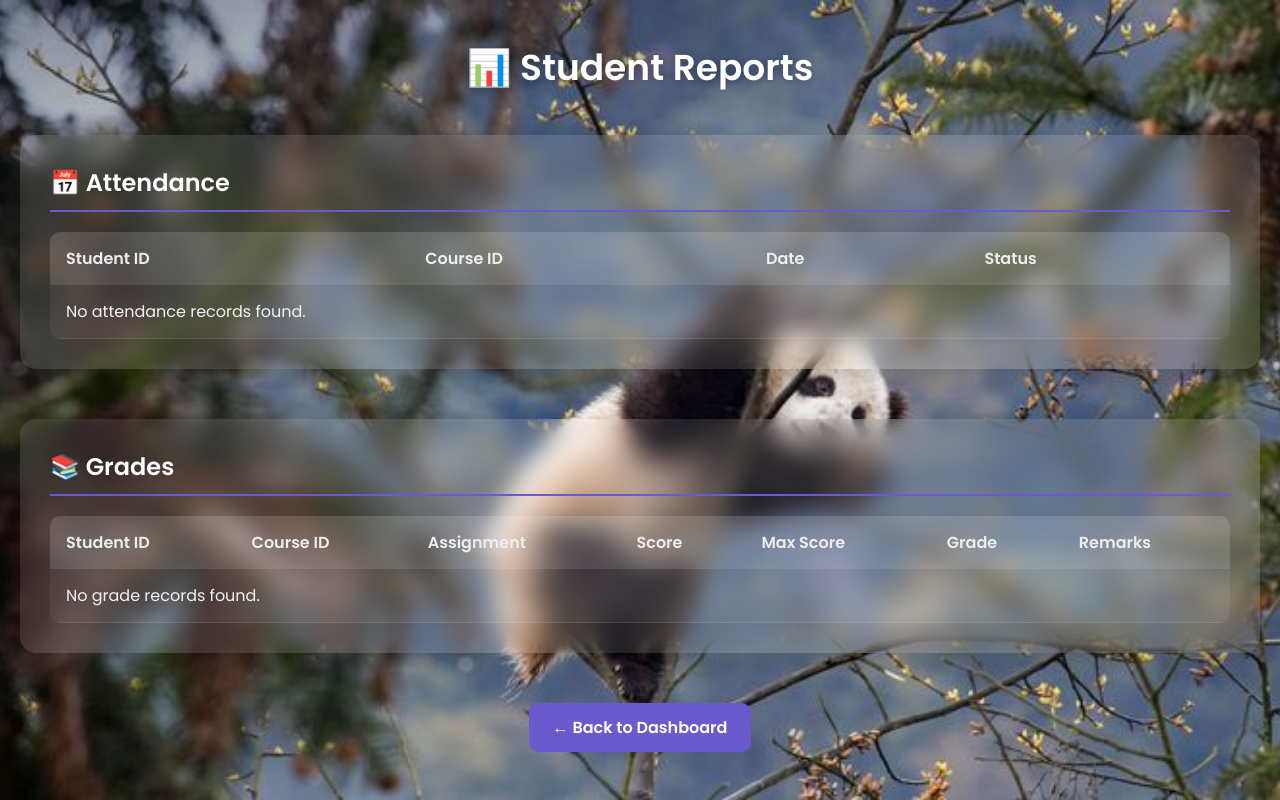
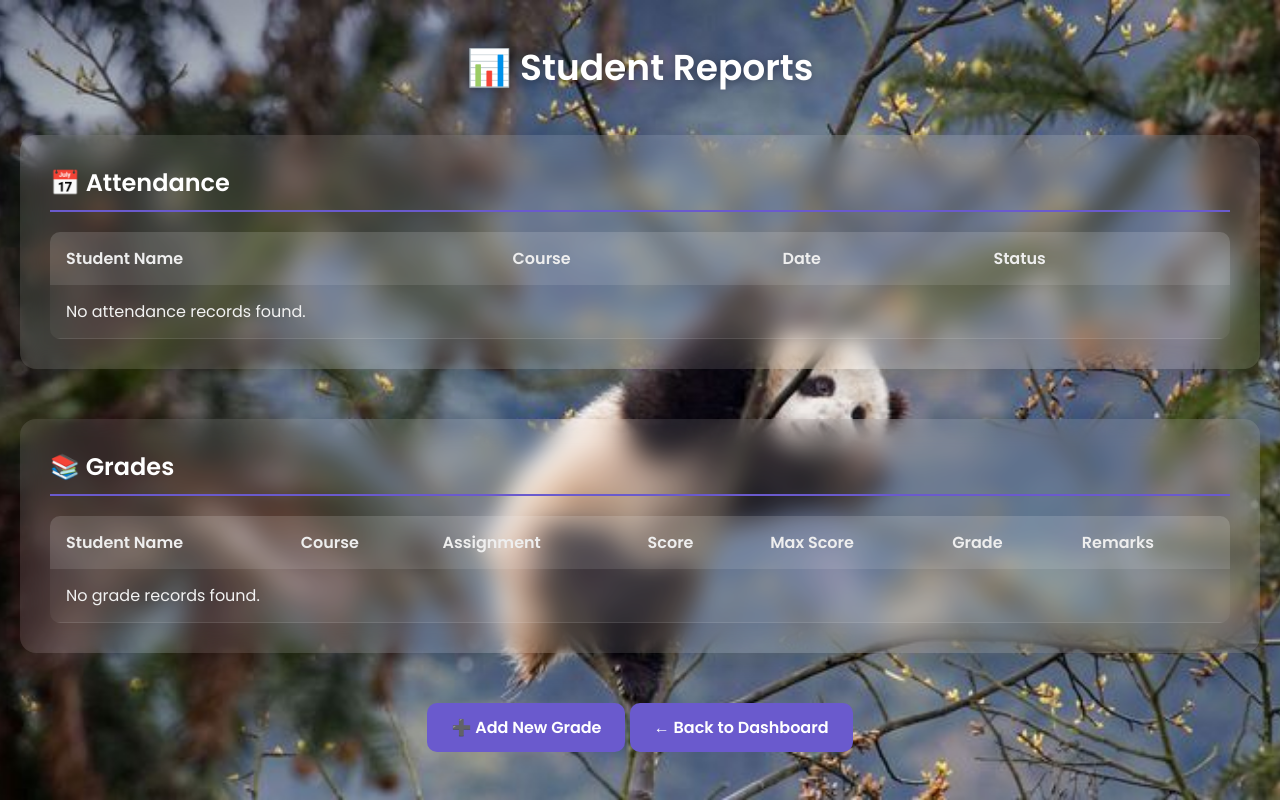
Before and after one commit to DivyaaOfficial/panda-wise, a PHP site: page /reports.php in a window 1280 px wide. Run offline with PHP 8.4, Linux system fonts and the light colour scheme; a user stored in the database is signed in; data comes from the database, SQL or seed files in the repository; data that the repository does not hold is empty.

Commit message:
Update reports.php

```diff
--- a/studentsite/reports.php
+++ b/studentsite/reports.php
@@ -136,15 +136,19 @@ include 'db.php';
     <table>
       <thead>
         <tr>
-          <th>Student ID</th>
-          <th>Course ID</th>
+          <th>Student Name</th>
+          <th>Course</th>
           <th>Date</th>
           <th>Status</th>
         </tr>
       </thead>
       <tbody>
         <?php
-        $attendance_sql = "SELECT * FROM attendance ORDER BY date DESC LIMIT 20";
+        $attendance_sql = "SELECT a.*, s.name AS student_name, c.name AS course_name
+                           FROM attendance a
+                           JOIN students s ON a.student_id = s.id
+                           JOIN courses c ON a.course_id = c.id
+                           ORDER BY a.date DESC LIMIT 20";
         $attendance_result = $conn->query($attendance_sql);
 
         if ($attendance_result && $attendance_result->num_rows > 0):
@@ -152,8 +156,8 @@ include 'db.php';
             $statusClass = strtolower($row['status']);
             ?>
             <tr>
-              <td><?php echo htmlspecialchars($row['student_id']); ?></td>
-              <td><?php echo htmlspecialchars($row['course_id']); ?></td>
+              <td><?php echo htmlspecialchars($row['student_name']); ?></td>
+              <td><?php echo htmlspecialchars($row['course_name']); ?></td>
               <td><?php echo htmlspecialchars($row['date']); ?></td>
               <td><span class="status <?php echo $statusClass; ?>"><?php echo htmlspecialchars($row['status']); ?></span></td>
             </tr>
@@ -172,8 +176,8 @@ include 'db.php';
     <table>
       <thead>
         <tr>
-          <th>Student ID</th>
-          <th>Course ID</th>
+          <th>Student Name</th>
+          <th>Course</th>
           <th>Assignment</th>
           <th>Score</th>
           <th>Max Score</th>
@@ -183,14 +187,18 @@ include 'db.php';
       </thead>
       <tbody>
         <?php
-        $grades_sql = "SELECT * FROM grades ORDER BY student_id LIMIT 20";
+        $grades_sql = "SELECT g.*, s.name AS student_name, c.name AS course_name
+                       FROM grades g
+                       JOIN students s ON g.student_id = s.id
+                       JOIN courses c ON g.course_id = c.id
+                       ORDER BY g.student_id LIMIT 20";
         $grades_result = $conn->query($grades_sql);
 
         if ($grades_result && $grades_result->num_rows > 0):
           while ($row = $grades_result->fetch_assoc()): ?>
             <tr>
-              <td><?php echo htmlspecialchars($row['student_id']); ?></td>
-              <td><?php echo htmlspecialchars($row['course_id']); ?></td>
+              <td><?php echo htmlspecialchars($row['student_name']); ?></td>
+              <td><?php echo htmlspecialchars($row['course_name']); ?></td>
               <td><?php echo htmlspecialchars($row['assignment_name']); ?></td>
               <td><?php echo htmlspecialchars($row['score']); ?></td>
               <td><?php echo htmlspecialchars($row['max_score']); ?></td>
@@ -207,6 +215,7 @@ include 'db.php';
   </div>
 
   <div style="text-align:center;">
+    <a href="add_grade.php" class="back-link">➕ Add New Grade</a>
     <a href="dashboard.php" class="back-link">← Back to Dashboard</a>
   </div>
 
```
